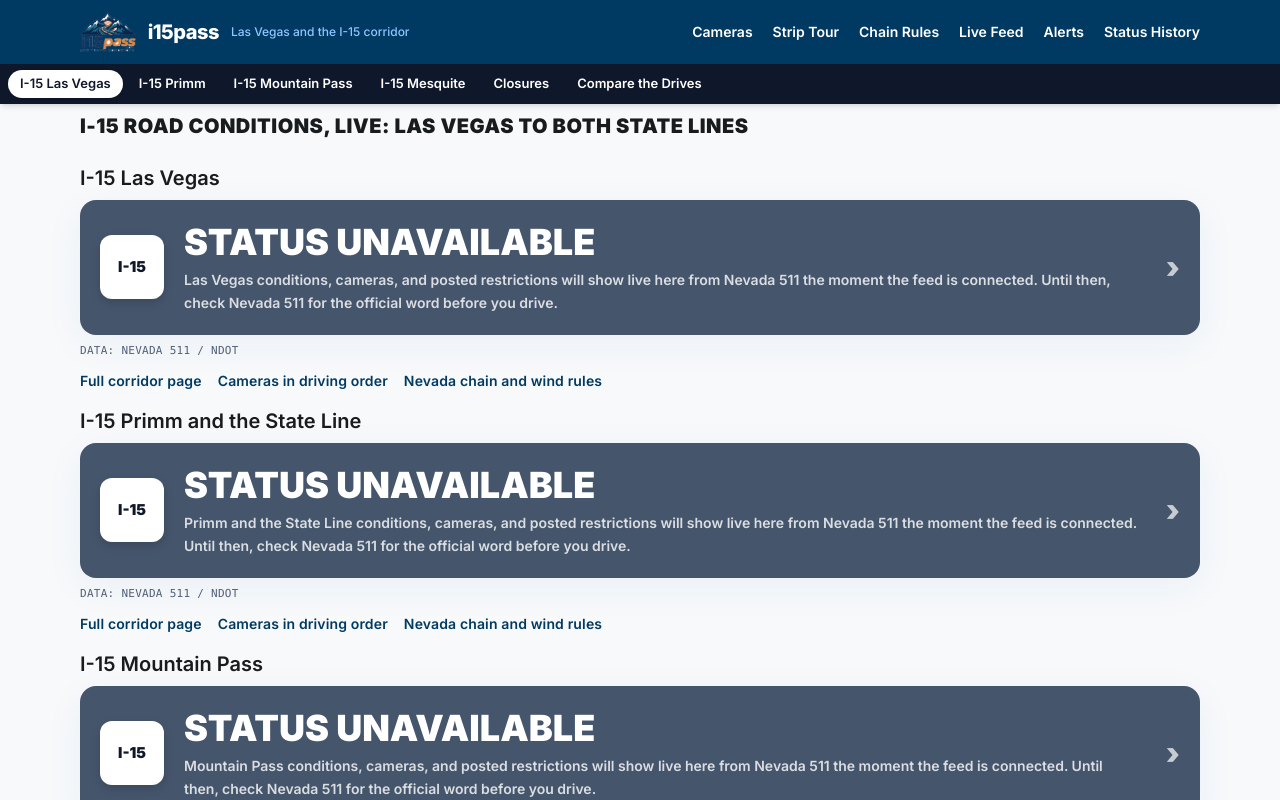
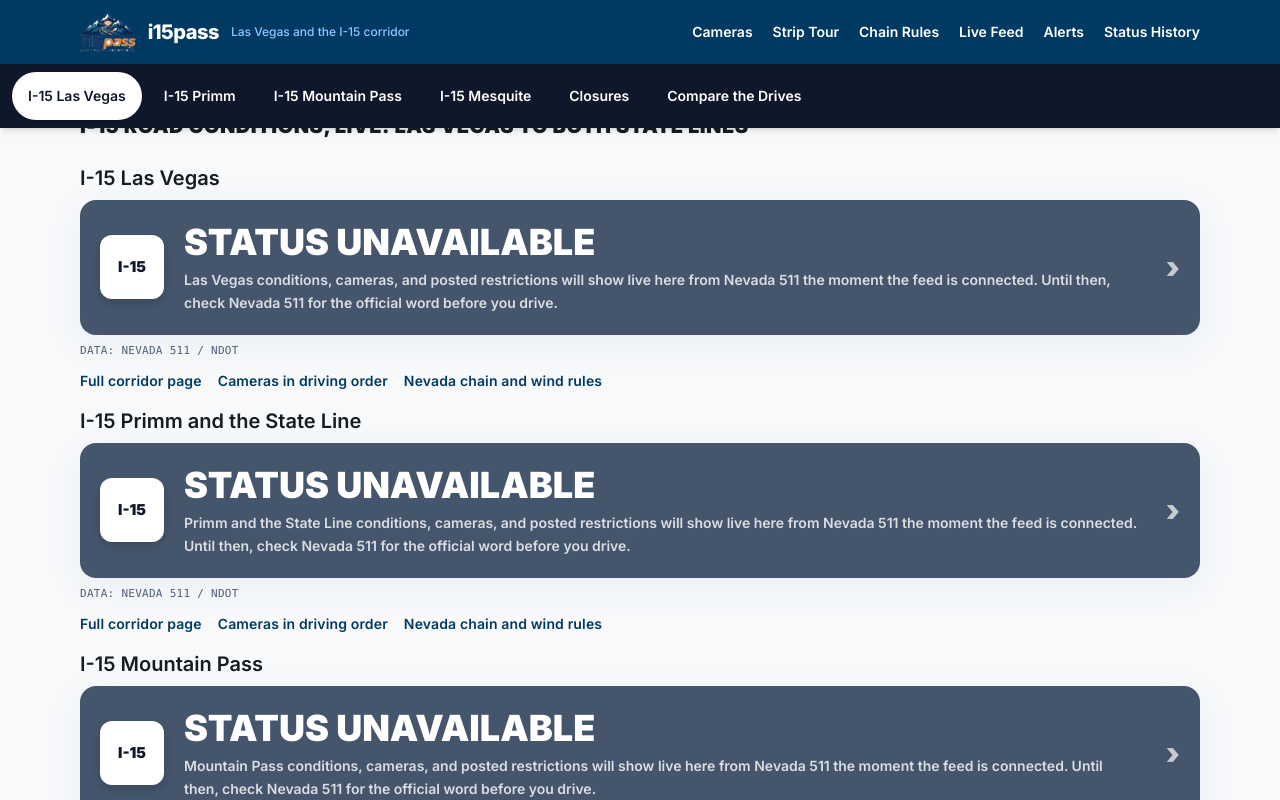
Before and after one commit to i80pass/i15pass, a Next.js app: page / in a window 1280 px wide. Shown: the top 800 px of the page. Built offline with nearby package versions, Linux system fonts and the light colour scheme; no server answers.

Commit message:
Corridor nav to network roadside standard: 48px plain anchor pills, single sliding row, active pill with aria-current

```diff
--- a/components/Header.js
+++ b/components/Header.js
@@ -16,8 +16,13 @@ export default function Header() {
   // Corridor bar active state (Gold Standard pattern): the primary
   // corridor (Las Vegas, first in flagship order) lights on the
   // homepage, and each corridor page lights its own pill only.
+  // Roadside tap standard (Grapevine round 2 pattern, Nov 15, 2026):
+  // one horizontal sliding row at every width, 48px minimum tap
+  // targets, plain anchors so a tap navigates natively before or
+  // without hydration, touch-manipulation for no tap delay. Same
+  // hrefs and labels as before, so no internal link changes.
   const pillClass = (active) =>
-    `px-3 py-1 rounded-full ${active ? "bg-white text-[#0f172a] shadow-sm" : "hover:bg-white/10"}`;
+    `flex items-center shrink-0 min-h-[48px] px-4 py-3 rounded-full text-sm font-semibold whitespace-nowrap touch-manipulation select-none ${active ? "bg-white text-[#0f172a] shadow-sm" : "hover:bg-white/10"}`;
   return (
     <header className="fixed top-0 inset-x-0 z-50 bg-primary text-on-primary shadow-md">
       <div className="px-container-padding-mobile md:px-container-padding-desktop">
@@ -43,24 +48,24 @@ export default function Header() {
           <Link href="/live-feed" className="md:hidden text-sm font-semibold">Live Feed</Link>
         </div>
       </div>
-      <nav className="bg-[#0f172a] text-white overflow-x-auto hide-scrollbar">
-        <div className="flex gap-1 px-2 py-1.5 whitespace-nowrap text-[13px] font-semibold">
+      <nav className="bg-[#0f172a] text-white">
+        <div className="flex flex-nowrap gap-1.5 px-3 py-2 overflow-x-auto hide-scrollbar whitespace-nowrap">
           {CORRIDORS.map((c) => {
             const active =
               pathname === `/${c.slug}` || (pathname === "/" && c.slug === CORRIDORS[0].slug);
             return (
-              <Link
+              <a
                 key={c.slug}
                 href={`/${c.slug}`}
                 aria-current={active ? "page" : undefined}
                 className={pillClass(active)}
               >
                 {c.routeLabel} {c.shortName}
-              </Link>
+              </a>
             );
           })}
-          <Link href="/closures" aria-current={pathname === "/closures" ? "page" : undefined} className={pillClass(pathname === "/closures")}>Closures</Link>
-          <Link href="/compare" aria-current={pathname === "/compare" ? "page" : undefined} className={pillClass(pathname === "/compare")}>Compare the Drives</Link>
+          <a href="/closures" aria-current={pathname === "/closures" ? "page" : undefined} className={pillClass(pathname === "/closures")}>Closures</a>
+          <a href="/compare" aria-current={pathname === "/compare" ? "page" : undefined} className={pillClass(pathname === "/compare")}>Compare the Drives</a>
         </div>
       </nav>
     </header>
```
